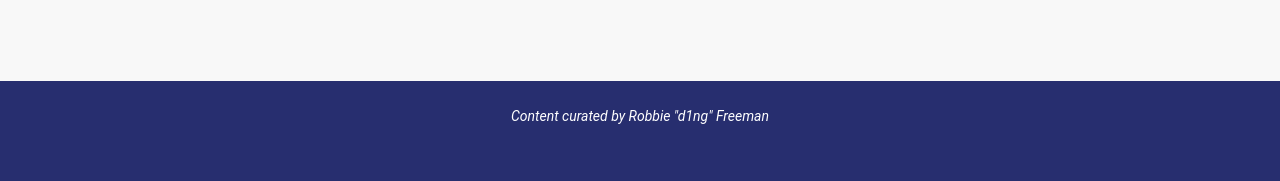
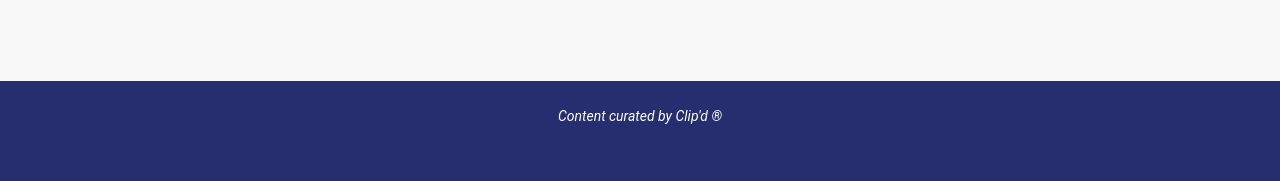
Before and after one commit to robbie-a-freeman/clipd-backend, a Flask app: page / in a window 1280 px wide. Shown: the part 669-850 px from the top of the page. Run offline with Flask 2, Linux system fonts and the light colour scheme; data that the repository does not hold is empty; some libraries are stand-ins or nearby versions.

Commit message:
Make footer more professional

```diff
--- a/templates/base.html
+++ b/templates/base.html
@@ -41,7 +41,7 @@
 {% block content %}{% endblock %}
 
 <footer class="container-fluid text-center">
-  <p><i>Content curated by Robbie "d1ng" Freeman</i></p>
+  <p><i>Content curated by Clip'd &#174;</i></p>
 </footer>
 
 </body>
```
